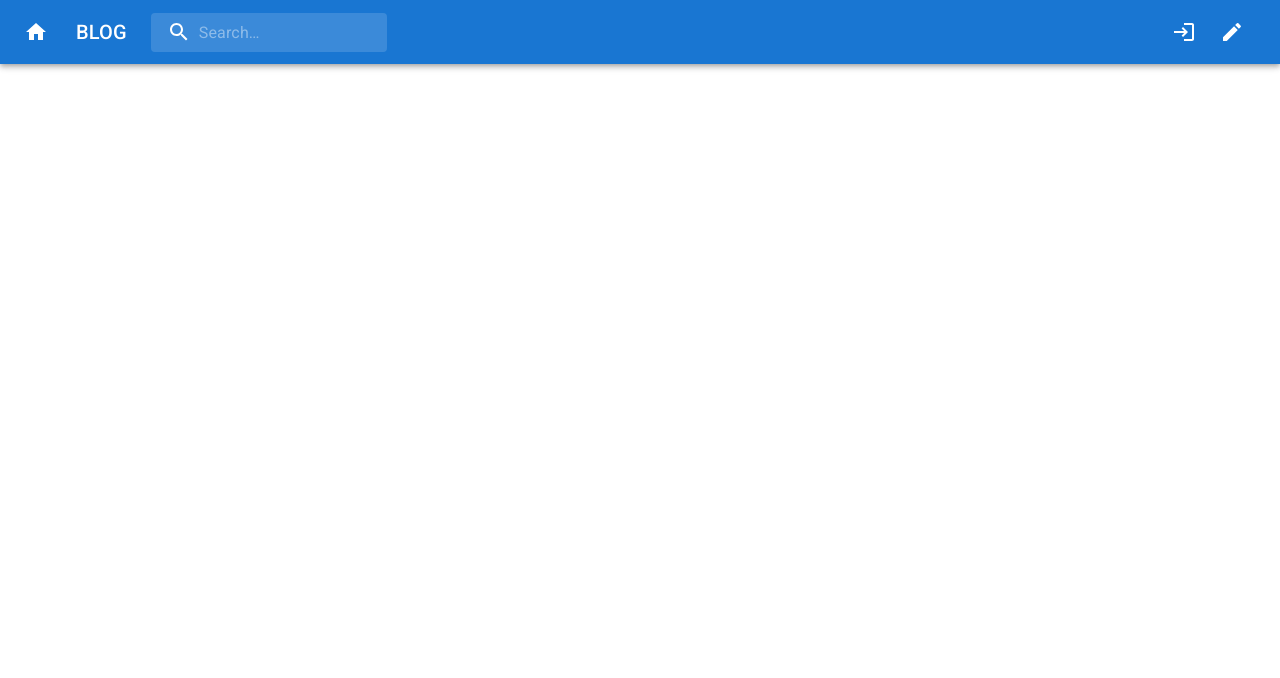
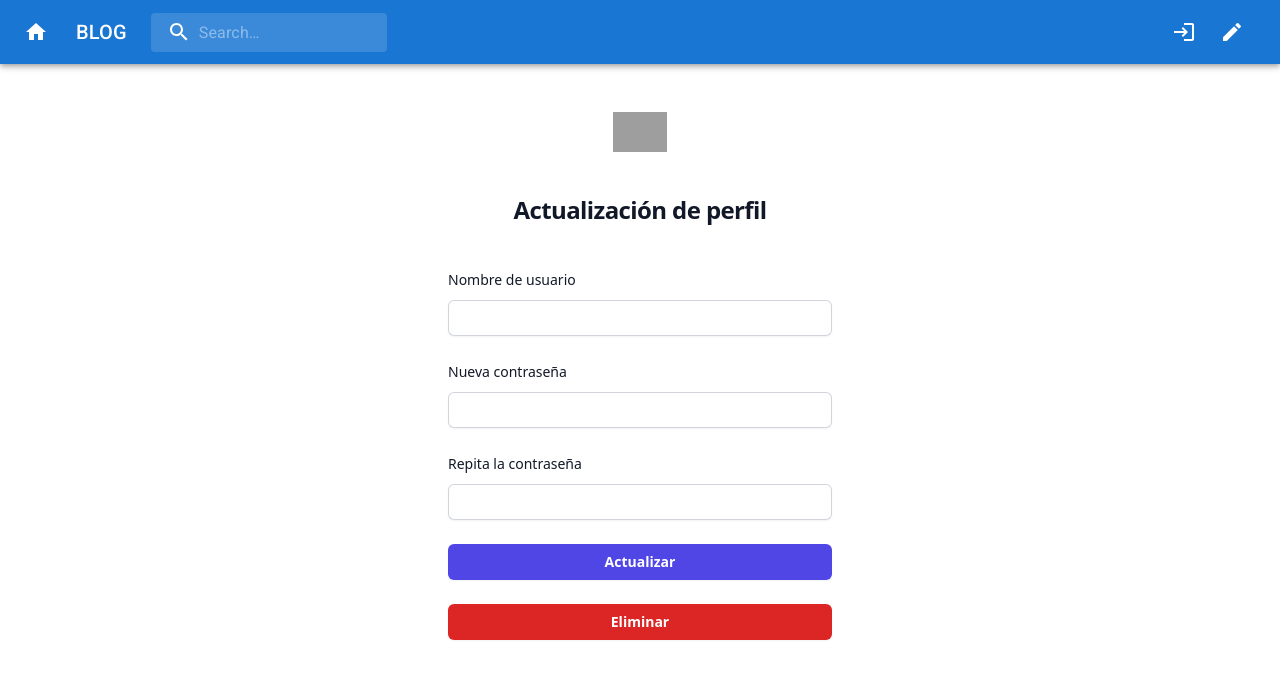
Before and after one commit to MattSeltz/blog-cliente, a React (Vite) app: page /edit in a window 1280 px wide. Before the commit this address had no page. Shown: the top 678 px of the page. Built offline with nearby package versions, Linux system fonts and the light colour scheme; grey boxes are pictures that could not be loaded.

Commit message:
Se creo apartado para actualizar usuario logeado

```diff
--- a/src/components/Publication.jsx
+++ b/src/components/Publication.jsx
@@ -2,6 +2,7 @@ import FavoriteBorderIcon from "@mui/icons-material/FavoriteBorder";
 import ChatBubbleOutlineIcon from "@mui/icons-material/ChatBubbleOutline";
 import Divider from "@mui/material/Divider";
 import FavoriteIcon from "@mui/icons-material/Favorite";
+import Avatar from "@mui/material/Avatar";
 
 import { Link, useNavigate } from "react-router-dom";
 import { useDispatch, useSelector } from "react-redux";
@@ -90,10 +91,9 @@ export const Publication = ({ publication, setPublicationList }) => {
       <div className="flex justify-between items-center gap-x-4 text-xs w-full">
         {location.pathname === "/" && (
           <div className="flex items-center gap-3">
-            <img
+            <Avatar
+              alt={publication.author[0].username}
               src={publication.author[0].icon}
-              alt={publication.author[0].username}
-              className="rounded-full w-5"
             />
             <p className="font-semibold text-gray-900">
               <Link to={`/user/${publication.author[0]._id}`}>
--- a/src/layout/navBar.jsx
+++ b/src/layout/navBar.jsx
@@ -69,7 +69,7 @@ export const NavBar = () => {
   const userGlobal = useSelector((state) => state.user.value);
 
   const logout = async () => {
-    const res = await deleteData("/auth/logout", "");
+    const res = await deleteData("/auth/logout/", 0);
 
     if (res.status.toLocaleString().startsWith("2")) {
       disptach(setGlobalUser(null));
--- /dev/null
+++ b/src/pages/edit.jsx
@@ -0,0 +1,235 @@
+import Box from "@mui/material/Box";
+import CircularProgress from "@mui/material/CircularProgress";
+import { green } from "@mui/material/colors";
+import Button from "@mui/material/Button";
+import Dialog from "@mui/material/Dialog";
+import DialogActions from "@mui/material/DialogActions";
+import DialogContent from "@mui/material/DialogContent";
+import DialogContentText from "@mui/material/DialogContentText";
+import DialogTitle from "@mui/material/DialogTitle";
+
+import { useState } from "react";
+import { useNavigate } from "react-router-dom";
+import { useSelector, useDispatch } from "react-redux";
+
+import { setGlobalUser } from "../contexts/userSlice";
+import {
+  getData,
+  getOneData,
+  updateData,
+  deleteData,
+} from "../services/services";
+
+export const Edit = () => {
+  const userGlobal = useSelector((state) => state.user.value);
+  const navigate = useNavigate();
+  const dispatch = useDispatch();
+
+  const [open, setOpen] = useState(false);
+  const [username, setUsername] = useState("");
+  const [password, setPassword] = useState("");
+  const [matchPassword, setMatchPassword] = useState("");
+  const [isLoading, setIsLoading] = useState(false);
+  const [isMatch, setIsMatch] = useState(true);
+  const [errorMessage, setErrorMessage] = useState(false);
+
+  const deleteAccount = async () => {};
+
+  const updateAccount = async (e) => {
+    e.preventDefault();
+
+    if (password && matchPassword && username) {
+      setErrorMessage(false);
+      if (password === matchPassword) {
+        setIsLoading(true);
+        setIsMatch(true);
+
+        const res = await updateData("/auth/user/", userGlobal._id, {
+          password,
+          username,
+        });
+        const data = await res.json();
+
+        if (res.status.toLocaleString().startsWith("2")) {
+          sessionStorage.setItem("globalUser", JSON.stringify(data));
+          dispatch(setGlobalUser(data));
+          navigate("/");
+        } else {
+          alert("Ha ocurrido un error inesperado, vuelve a intentarlo...");
+        }
+
+        setIsLoading(false);
+      } else {
+        setIsMatch(false);
+      }
+
+      setPassword("");
+      setMatchPassword("");
+      setUsername("");
+    } else {
+      setErrorMessage(true);
+    }
+  };
+
+  return (
+    <div className="flex min-h-full flex-1 flex-col justify-center px-6 py-12 lg:px-8">
+      <div className="sm:mx-auto sm:w-full sm:max-w-sm">
+        <img
+          className="mx-auto h-10 w-auto"
+          src="https://cdn-icons-png.flaticon.com/128/1168/1168120.png"
+          alt="Blog"
+        />
+        <h2 className="mt-10 text-center text-2xl font-bold leading-9 tracking-tight text-gray-900">
+          Actualización de perfil
+        </h2>
+      </div>
+
+      {errorMessage && (
+        <p className="mt-3 text-center text-xl text-red-500">
+          Falta completar datos
+        </p>
+      )}
+
+      {!isMatch && (
+        <p className="mt-3 text-center text-xl text-red-500">
+          No coinciden las contraseñas
+        </p>
+      )}
+
+      <div className="mt-10 sm:mx-auto sm:w-full sm:max-w-sm">
+        <form className="space-y-6" autoComplete="off" onSubmit={updateAccount}>
+          <div>
+            <label
+              htmlFor="username"
+              className="block text-sm font-medium leading-6 text-gray-900"
+            >
+              Nombre de usuario
+            </label>
+            <div className="mt-2">
+              <input
+                value={username}
+                onChange={(e) => setUsername(e.target.value)}
+                id="username"
+                name="username"
+                type="text"
+                required
+                className="block w-full rounded-md border-0 py-1.5 text-gray-900 shadow-sm ring-1 ring-inset ring-gray-300 placeholder:text-gray-400 focus:ring-2 focus:ring-inset focus:ring-indigo-600 sm:text-sm sm:leading-6"
+              />
+            </div>
+          </div>
+
+          <div>
+            <label
+              htmlFor="password"
+              className="block text-sm font-medium leading-6 text-gray-900"
+            >
+              Nueva contraseña
+            </label>
+            <div className="mt-2">
+              <input
+                value={password}
+                onChange={(e) => setPassword(e.target.value)}
+                id="password"
+                name="password"
+                type="password"
+                required
+                className="block w-full rounded-md border-0 py-1.5 text-gray-900 shadow-sm ring-1 ring-inset ring-gray-300 placeholder:text-gray-400 focus:ring-2 focus:ring-inset focus:ring-indigo-600 sm:text-sm sm:leading-6"
+              />
+            </div>
+          </div>
+
+          <div>
+            <label
+              htmlFor="comparedPassword"
+              className="block text-sm font-medium leading-6 text-gray-900"
+            >
+              Repita la contraseña
+            </label>
+            <div className="mt-2">
+              <input
+                value={matchPassword}
+                onChange={(e) => setMatchPassword(e.target.value)}
+                id="comparedPassword"
+                name="comparedPassword"
+                type="password"
+                required
+                className="block w-full rounded-md border-0 py-1.5 text-gray-900 shadow-sm ring-1 ring-inset ring-gray-300 placeholder:text-gray-400 focus:ring-2 focus:ring-inset focus:ring-indigo-600 sm:text-sm sm:leading-6"
+              />
+            </div>
+          </div>
+
+          <Box
+            sx={{
+              display: "flex",
+              alignItems: "center",
+              cursor: isLoading && "no-drop",
+            }}
+          >
+            <Box sx={{ width: "100%", position: "relative" }}>
+              <button
+                type="submit"
+                disabled={isLoading}
+                className="flex w-full justify-center rounded-md bg-indigo-600 px-3 py-1.5 text-sm font-semibold leading-6 text-white shadow-sm hover:bg-indigo-500 focus-visible:outline focus-visible:outline-2 focus-visible:outline-offset-2 focus-visible:outline-indigo-600"
+                style={{ cursor: isLoading && "no-drop" }}
+              >
+                Actualizar
+              </button>
+              {isLoading && (
+                <CircularProgress
+                  size={24}
+                  sx={{
+                    color: green[500],
+                    position: "absolute",
+                    top: "50%",
+                    left: "50%",
+                    marginTop: "-12px",
+                    marginLeft: "-12px",
+                    cursor: isLoading && "no-drop",
+                  }}
+                />
+              )}
+            </Box>
+          </Box>
+
+          <button
+            onClick={() => setOpen(true)}
+            type="button"
+            className="flex w-full justify-center rounded-md bg-red-600 px-3 py-1.5 text-sm font-semibold leading-6 text-white shadow-sm hover:bg-red-500 focus-visible:outline focus-visible:outline-2 focus-visible:outline-offset-2 focus-visible:outline-red-600"
+          >
+            Eliminar
+          </button>
+
+          <Dialog
+            open={open}
+            onClose={() => setOpen(false)}
+            aria-labelledby="alert-dialog-title"
+            aria-describedby="alert-dialog-description"
+          >
+            <DialogTitle id="alert-dialog-title">
+              {"Estas seguro que deseas eliminar tu perfil?"}
+            </DialogTitle>
+            <DialogContent>
+              <DialogContentText id="alert-dialog-description">
+                Esta acción no se puede deshacer
+              </DialogContentText>
+            </DialogContent>
+            <DialogActions>
+              <div className="flex justify-between w-full">
+                <Button variant="outlined" onClick={() => setOpen(false)}>
+                  Cancelar
+                </Button>
+                <Button
+                  color="error"
+                  variant="contained"
+                  onClick={deleteAccount}
+                >
+                  Aceptar
+                </Button>
+              </div>
+            </DialogActions>
+          </Dialog>
+        </form>
+      </div>
+    </div>
+  );
+};
--- a/src/pages/profile.jsx
+++ b/src/pages/profile.jsx
@@ -1,6 +1,7 @@
 import Grid from "@mui/material/Grid";
 import Paper from "@mui/material/Paper";
 import Box from "@mui/material/Box";
+import Button from "@mui/material/Button";
 import { createTheme, ThemeProvider, styled } from "@mui/material/styles";
 
 const Item = styled(Paper)(({ theme }) => ({
@@ -15,6 +16,7 @@ const darkTheme = createTheme({ palette: { mode: "dark" } });
 
 import { useEffect, useState } from "react";
 import { useSelector } from "react-redux";
+import { Link } from "react-router-dom";
 
 import { Publication } from "../components/Publication";
 import { getOneData } from "../services/services";
@@ -69,6 +71,11 @@ export const Profile = () => {
             </ThemeProvider>
           </Grid>
         </Grid>
+        <Link to="/edit">
+          <Button variant="contained" className="w-full">
+            Editar perfil
+          </Button>
+        </Link>
         {publicationList?.map((publication) => (
           <Publication
             key={publication._id}
--- a/src/routes/routes.jsx
+++ b/src/routes/routes.jsx
@@ -9,6 +9,7 @@ import { Publications } from "../pages/publications";
 import { PublicationPage } from "../pages/publicationPage";
 import { Profile } from "../pages/profile";
 import { User } from "../pages/user";
+import { Edit } from "../pages/edit";
 
 export const Router = () => {
   return (
@@ -24,6 +25,7 @@ export const Router = () => {
         <Route path="/notifications" element={<h1>Notifications</h1>} />
         <Route path="/publication/:id" element={<PublicationPage />} />
         <Route path="/user/:id" element={<User />} />
+        <Route path="/edit" element={<Edit />} />
       </Routes>
     </>
   );
```
